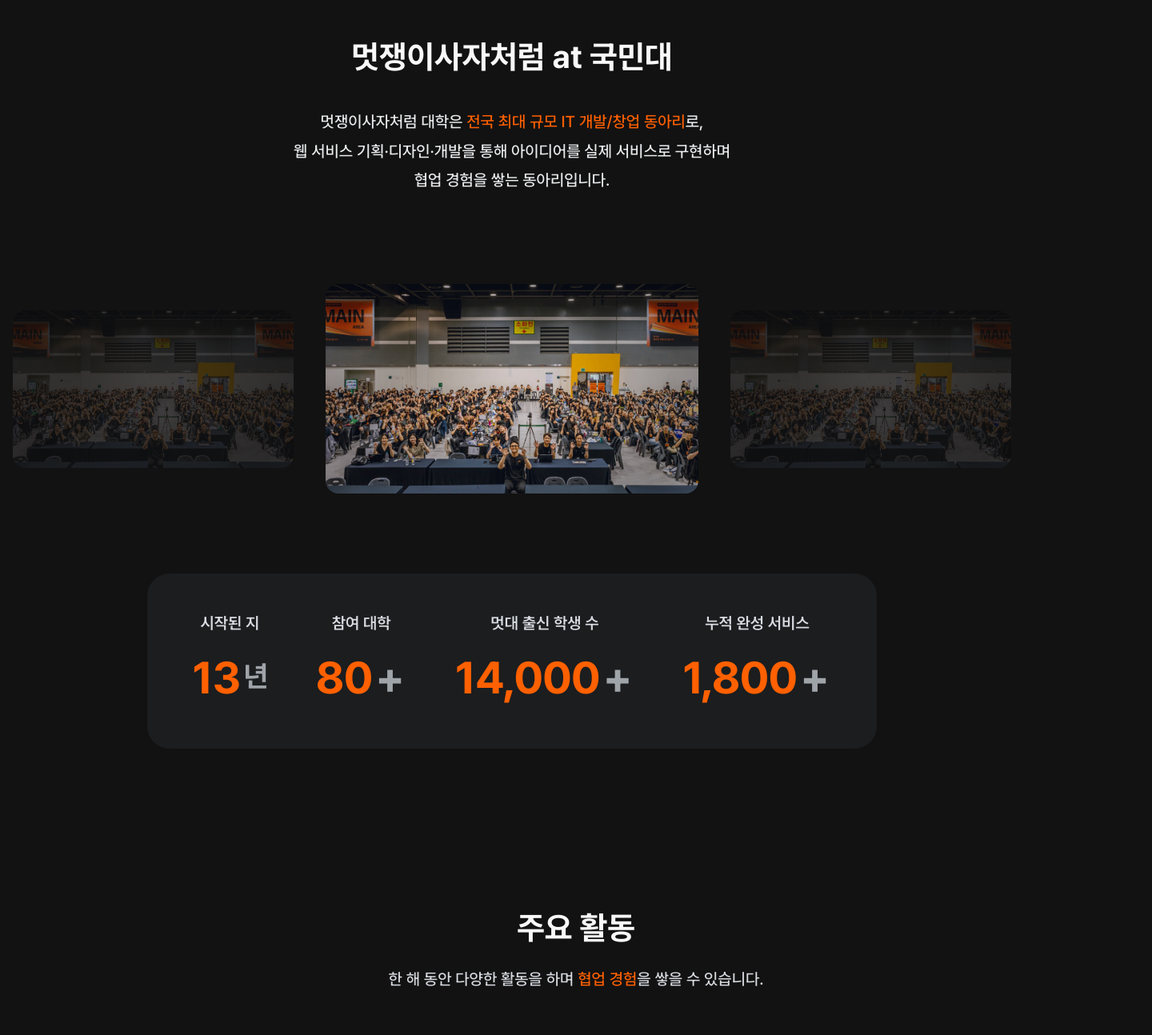
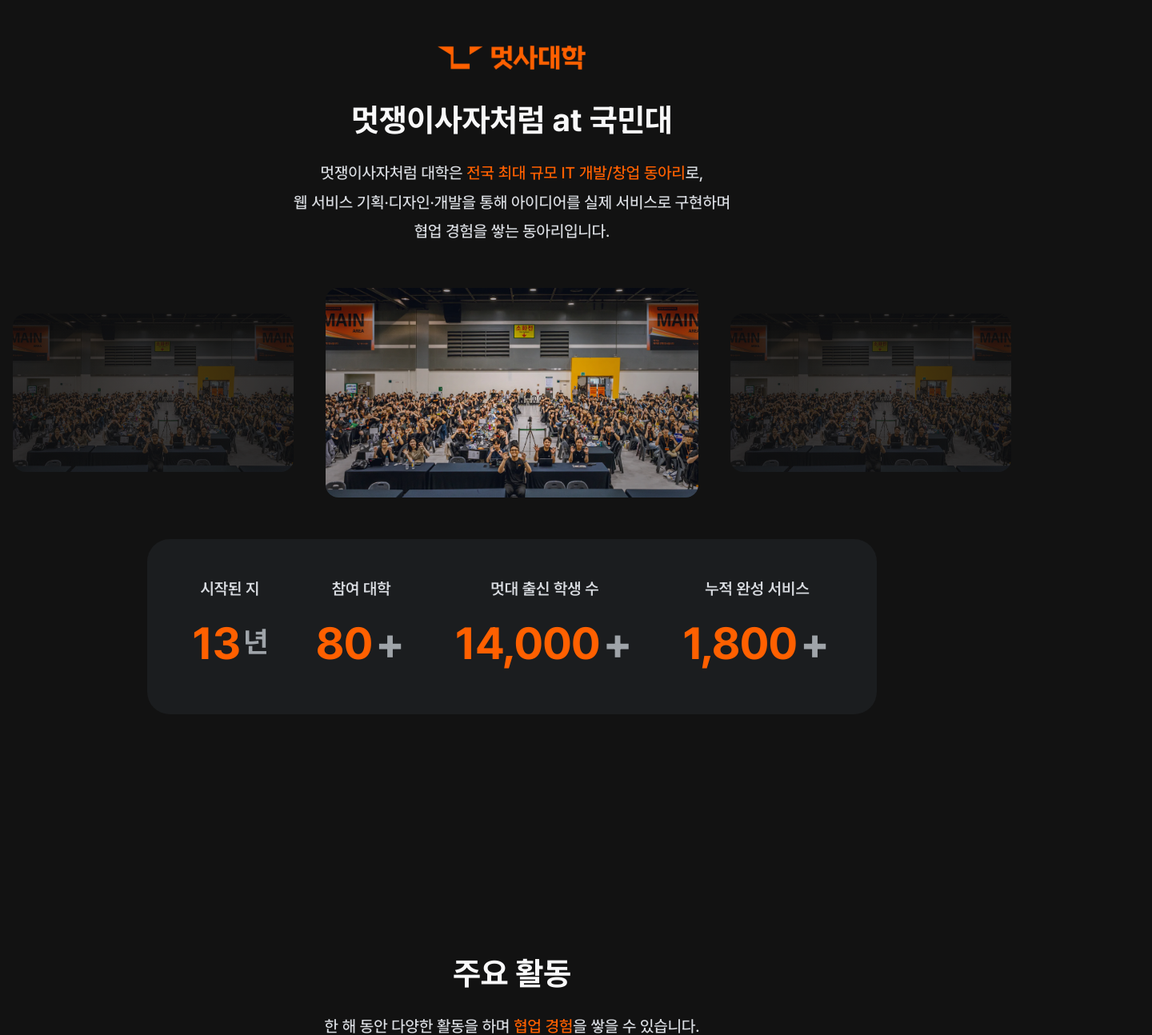
Before and after one commit to LikeLion-at-KMU/14th-Page, a Next.js app: page / in a window 1280 px wide. Shown: the part 142-1436 px from the top of the page at 80% size, 1440 px wide, since content can reach past the window. Built offline with nearby package versions, Linux system fonts and the light colour scheme.

Commit message:
Chore: SectionLayout.jsx 추가, 기존 코드들 SectionLayout 적용

```diff
--- a/app/page.js
+++ b/app/page.js
@@ -8,10 +8,11 @@ import Annual from "@/components/Intro/Annual";
 
 export default function Page() {
   return (
-    <main className="flex flex-col gap-[100px] pt-[88px]">
-      <Hero />
-      <GalleryStrip />
-      <StatsCard />
+    <main className="flex flex-col items-center justify-center gap-[100px]">
+      <Hero>
+        <GalleryStrip />
+        <StatsCard />
+      </Hero>
       <Activities />
       <Annual />
       <Tracks />
--- a/components/Intro/Activities.jsx
+++ b/components/Intro/Activities.jsx
@@ -1,3 +1,5 @@
+import SectionLayout from "@/components/common/SectionLayout";
+
 function ActivityRow({ month, title, desc, note, imageSrc, imgPos = "50% 50%", imgScale = 1 }) {
   return (
     <div className="relative h-[312px] w-[812px]">
@@ -10,8 +12,8 @@ function ActivityRow({ month, title, desc, note, imageSrc, imgPos = "50% 50%", i
           draggable={false}
           className="h-full w-full object-cover"
           style={{
-            objectPosition: imgPos,              // 핵심: 어디를 중심으로 보여줄지
-            transform: `scale(${imgScale})`,     // 필요하면 확대(줌)
+            objectPosition: imgPos,
+            transform: `scale(${imgScale})`,
             transformOrigin: "center",
           }}
         />
@@ -36,19 +38,10 @@ function ActivityRow({ month, title, desc, note, imageSrc, imgPos = "50% 50%", i
 
 export default function Activities() {
   return (
-    <section className="py-[100px]">
-      <div className="mx-auto flex w-[1440px] flex-col items-center gap-[60px]">
-        {/* title block */}
-        <div className="flex w-[563px] flex-col items-center gap-7 text-center">
-          <h2 className="text-[40px] font-bold leading-[48px] text-text-strong">
-            주요 활동
-          </h2>
-          <p className="text-[20px] font-medium leading-[24px] text-[var(--g3)]">
-            한 해 동안 다양한 활동을 하며 <span className="text-primary">협업 경험</span>을 쌓을 수 있습니다.
-          </p>
-        </div>
-
-        {/* list */}
+    <SectionLayout
+      title="주요 활동"
+      description={<>한 해 동안 다양한 활동을 하며 <span className="text-primary">협업 경험</span>을 쌓을 수 있습니다.</>}
+    >
       <div className="flex w-[812px] flex-col gap-5">
         <ActivityRow
           month="5월"
@@ -56,7 +49,6 @@ export default function Activities() {
           desc="전국 멋쟁이사자처럼 대학이 모두 참여하는 14기 첫 연합 행사입니다. 1차 예선(학교별 심사), 2차 예선(학교 그룹별 심사), 3차 본선 총 세 단계로 진행됩니다."
           note="*14기 필수 참여 행사로, 불참 시 수료증 발급 불가합니다."
           imageSrc="/activities/idea.png"
-            // Figma: width 868, left -249 처럼 “크게 깔고 크롭”해야 하면 아래처럼 조정
           imageClassName="w-[868px] left-[-249px] top-0"
         />
 
@@ -75,7 +67,6 @@ export default function Activities() {
           desc="대규모 지역 연합 해커톤입니다. 다른 학교의 학생들과 함께 팀을 이루어 해커톤을 진행합니다. 작년에는 역대 최대 규모로, 9개 대학이 함께했습니다."
           note="*13기 기준 설명으로, 14기에는 세부 사항이 달라질 수 있습니다."
           imageSrc="/activities/line4.png"
-            // Figma: 300x400, top -12
           imageClassName="h-[400px] top-[-12px]"
         />
 
@@ -88,7 +79,6 @@ export default function Activities() {
           imageClassName="w-[433px] left-[-67px] top-[-13px]"
         />
       </div>
-      </div>
-    </section>
+    </SectionLayout>
   );
 }
--- a/components/Intro/Annual.jsx
+++ b/components/Intro/Annual.jsx
@@ -1,9 +1,9 @@
-export default function Annual(){
+import SectionLayout from "@/components/common/SectionLayout";
 
+export default function Annual() {
   return (
-    <div className="flex flex-col items-center justify-center">
-      <h1 className="text-center text-[40px] font-bold text-text-strong">14기 연간 일정</h1>
+    <SectionLayout title="14기 연간 일정">
       <p>임시 더미 텍스트</p>
-    </div>
-  )
+    </SectionLayout>
+  );
 }
--- a/components/Intro/BottomCTA.jsx
+++ b/components/Intro/BottomCTA.jsx
@@ -26,9 +26,11 @@ function CTAButton({href, label}){
 
 export default function BottomCTA(){
   return (
-    <div className="flex flex-col items-center justify-center gap-[157px]">
-      <h2 className="text-center text-[48px] font-bold text-text-strong">멋쟁이사자처럼 at 국민대가<br />성공으로 도약할 여러분을<br />기다리고 있어요!</h2>
-      <CTAButton href="https://example.com/apply" label="지금 14기 아기사자 지원하기"/>
-    </div>
+    <section className="flex w-full flex-col items-center py-[100px]">
+      <div className="flex flex-col items-center gap-[157px]">
+        <h2 className="text-center text-[48px] font-bold text-text-strong">멋쟁이사자처럼 at 국민대가<br />성공으로 도약할 여러분을<br />기다리고 있어요!</h2>
+        <CTAButton href="https://example.com/apply" label="지금 14기 아기사자 지원하기"/>
+      </div>
+    </section>
   )
 }
--- a/components/Intro/Hero.jsx
+++ b/components/Intro/Hero.jsx
@@ -1,17 +1,23 @@
+import SectionLayout from "@/components/common/SectionLayout";
 
-export default function Hero() {
+export default function Hero({ children }) {
   return (
-    <div className="mx-auto flex flex-col items-center justify-center w-full max-w-[744px] h-[309px] gap-9 text-center">
-      <img src="/LikeLion_Logo.svg" alt="멋사대학 로고" width={207} height={52}/>
-      <h1 className="text-[40px] font-bold leading-[53px] text-text-strong ">
-        멋쟁이사자처럼 at 국민대
-      </h1>
-
-      <p className="text-[20px] font-medium leading-[183%] text-text ">
-        멋쟁이사자처럼 대학은 <span className="text-primary">전국 최대 규모 IT 개발/창업 동아리</span>로, <br/>
-        웹 서비스 기획·디자인·개발을 통해 아이디어를 실제 서비스로 구현하며 <br />
-        협업 경험을 쌓는 동아리입니다.
-      </p>
+    <div className="flex w-full flex-col items-center pt-[88px]">
+      <SectionLayout
+        image = {<img src="/LikeLion_Logo.svg" alt="멋사대학 로고" width={207} height={52}/>}
+        title="멋쟁이사자처럼 at 국민대"
+        description={
+          <>
+            멋쟁이사자처럼 대학은 <span className="text-primary">전국 최대 규모 IT 개발/창업 동아리</span>로,
+            <br />
+            웹 서비스 기획·디자인·개발을 통해 아이디어를 실제 서비스로 구현하며
+            <br />
+            협업 경험을 쌓는 동아리입니다.
+          </>
+        }
+      >
+        {children}
+      </SectionLayout>
     </div>
-  )
+  );
 }
--- a/components/Intro/Tracks.jsx
+++ b/components/Intro/Tracks.jsx
@@ -1,4 +1,5 @@
 import Link from "next/link";
+import SectionLayout from "@/components/common/SectionLayout";
 
 function TrackCard({ roleEn, roleKo, imageSrc }) {
   return (
@@ -25,19 +26,10 @@ function TrackCard({ roleEn, roleKo, imageSrc }) {
 
 export default function Tracks() {
   return (
-    <section className="py-[100px]">
-      <div className="mx-auto flex w-[1144px] flex-col items-center gap-[72px]">
-        <div className="flex w-[563px] flex-col items-center gap-9 text-center">
-          <h2 className="text-[44px] font-bold leading-[53px] text-text-strong">
-            트랙 소개
-          </h2>
-          <p className="text-[24px] font-medium leading-[183%] text-text">
-            세 개의 트랙으로 나누어 트랙별 세션, 스터디를 진행합니다.
-            <br />
-            자세한 내용은 모집 안내에서 확인할 수 있습니다.
-          </p>
-        </div>
-
+    <SectionLayout
+      title="트랙 소개"
+      description={<>세 개의 트랙으로 나누어 <span className="text-primary">트랙별 세션, 스터디</span>를 진행합니다.<br />자세한 내용은 모집 안내에서 확인할 수 있습니다.</>}
+    >
       <div className="flex w-full items-center justify-center gap-8">
         <TrackCard
           roleEn="Front-end Developer"
@@ -58,11 +50,10 @@ export default function Tracks() {
 
       <Link
         href="/recruit"
-          className="inline-flex h-[97px] w-[391px] items-center justify-center rounded-[24px] bg-text px-[48px] py-[32px] text-[28px] font-semibold leading-[33px] text-[var(--g7)]"
+        className="inline-flex h-[97px] w-[391px] items-center justify-center rounded-ui bg-text px-[48px] py-[32px] text-[28px] font-semibold leading-[33px] text-[var(--g7)]"
       >
         세션 커리큘럼 보러 가기 →
       </Link>
-      </div>
-    </section>
+    </SectionLayout>
   );
 }
--- /dev/null
+++ b/components/common/SectionLayout.jsx
@@ -0,0 +1,21 @@
+export default function SectionLayout({ title, description, image, children, className = "" }) {
+  return (
+    <section className={`flex w-full flex-col items-center py-[100px] ${className}`}>
+      <div className="flex flex-col items-center gap-6 text-center">
+        {image && <div className="mb-1">{image}</div>}
+        <h2 className="text-[40px] font-bold leading-[48px] text-text-strong">
+          {title}
+        </h2>
+        {description && (
+          <p className="text-[20px] font-medium leading-[183%] text-[var(--g3)]">
+            {description}
+          </p>
+        )}
+      </div>
+
+      <div className="mt-[52px] flex w-full flex-col items-center gap-[52px]">
+        {children}
+      </div>
+    </section>
+  );
+}
```
Lines whose indentation alone changed are shown as unchanged.
